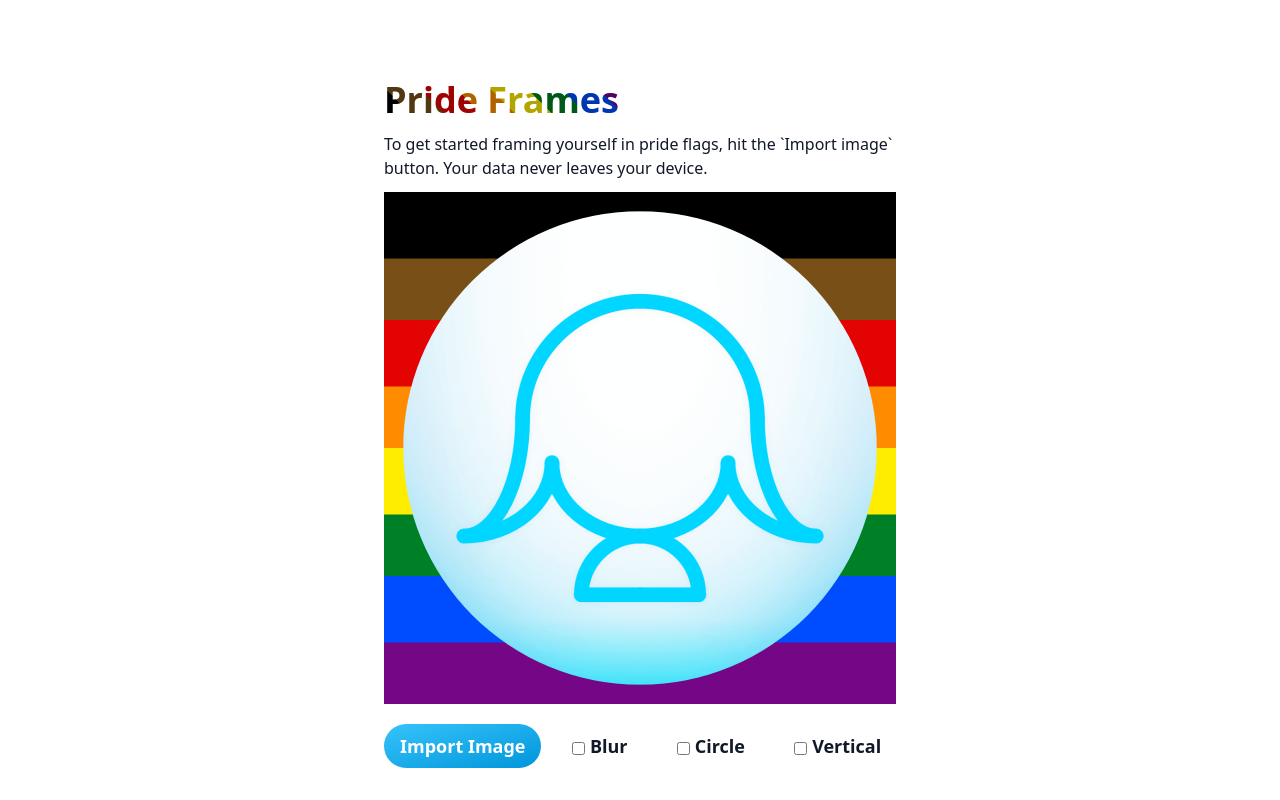
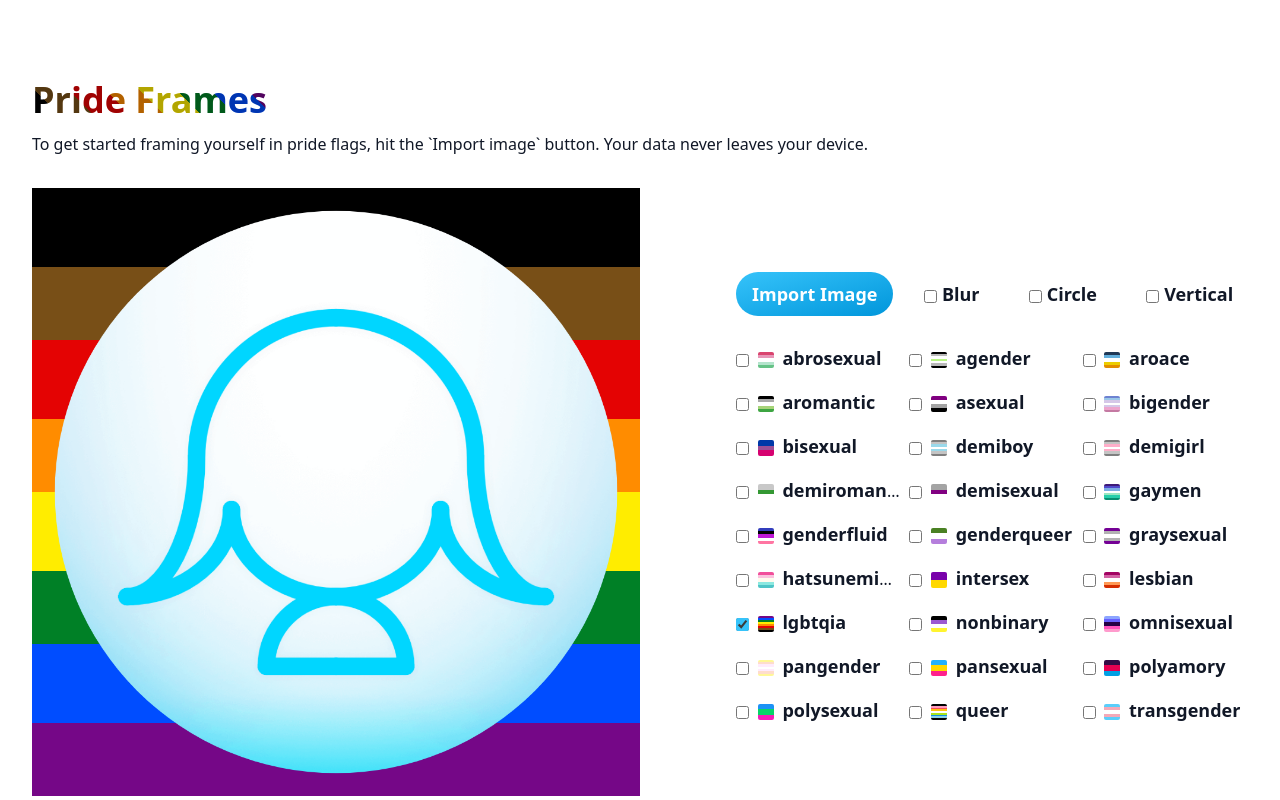
Before and after one commit to ZicklePop/pride-frames, a SvelteKit app: page / in a window 1280 px wide. Shown: the top 800 px of the page. Built offline with nearby package versions, Linux system fonts and the light colour scheme.

Commit message:
large screen size support

```diff
--- a/src/app.css
+++ b/src/app.css
@@ -4,7 +4,7 @@
 
 @layer base {
 	body {
-		@apply bg-white dark:bg-gray-900 text-gray-900 dark:text-white font-sans m-4 px-8 py-16 md:max-w-xl mx-auto;
+		@apply bg-white dark:bg-gray-900 text-gray-900 dark:text-white font-sans m-4 px-8 py-16 md:max-w-xl mx-auto xl:max-w-7xl;
 	}
 	a {
 		@apply text-cerulean-600 underline;
--- a/src/routes/+page.svelte
+++ b/src/routes/+page.svelte
@@ -89,7 +89,8 @@
 	To get started framing yourself in pride flags, hit the `Import image` button. Your data never
 	leaves your device.
 </p>
-
+<div class="xl:flex xl:flex-row xl:justify-between xl:items-center xl:gap-x-4 xl:my-8">
+	<div class="xl:w-1/2">
 		<div class="relative">
 			<Svg angle={$frameProps.vertical ? 0 : 90} image={inputImage} size={$frameProps.size} />
 			{#if loading}
@@ -99,7 +100,8 @@
 				<img src={outputImage} id="output" alt="output" class="absolute inset-0 w-full" />
 			{/if}
 		</div>
-
+	</div>
+	<div class="xl:w-1/2 xl:max-w-lg">
 		<div class="my-5 gap-4 flex md:flex-row flex-col flex-wrap md:flex-nowrap md:items-center">
 			<File bind:files name="file">Import Image</File>
 			<div class="flex grow gap-x-5 justify-around">
@@ -108,5 +110,6 @@
 				<Checkbox bind:checked={$frameProps.vertical} name="vertical">Vertical</Checkbox>
 			</div>
 		</div>
-
 		<FlagPicker angle={$frameProps.vertical ? 90 : 0} />
+	</div>
+</div>
```
Lines whose indentation alone changed are shown as unchanged.
